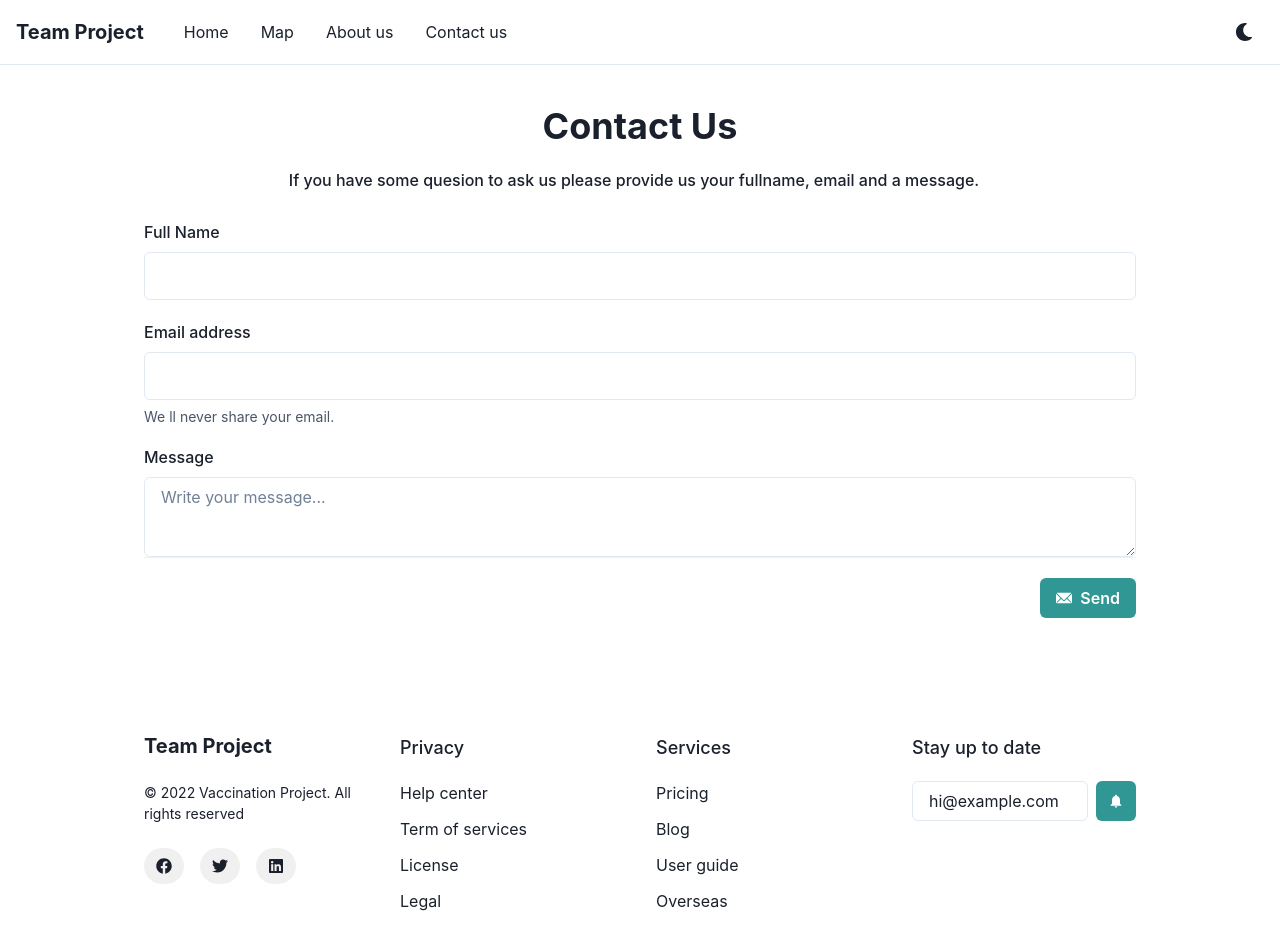
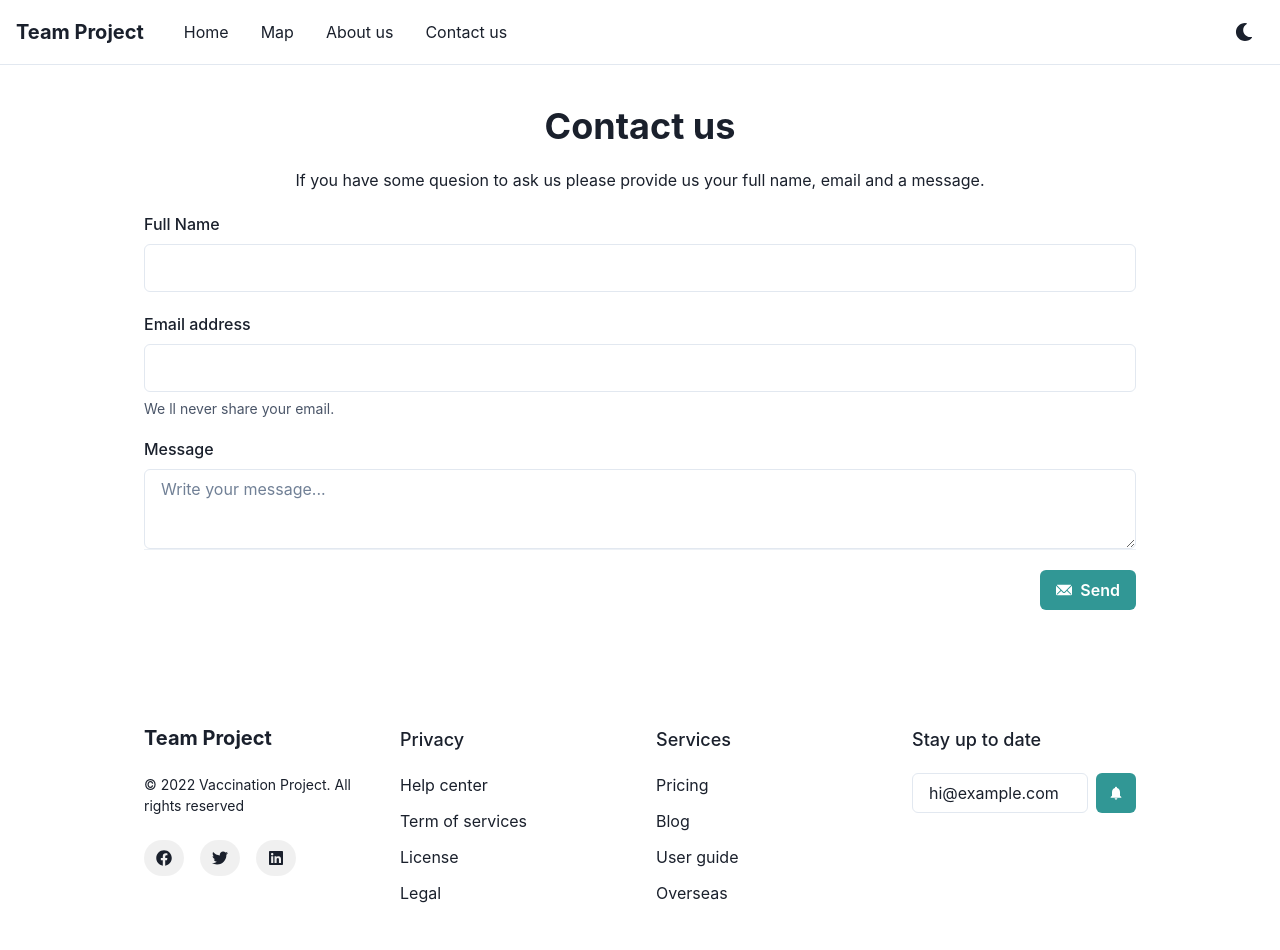
Before and after one commit to Dedox-tech/chakra-landing-page, a React (Create React App) app: page /contact-us in a window 1280 px wide. Shown: the top 950 px of the page. Built offline with nearby package versions, Linux system fonts and the light colour scheme.

Commit message:
Rewrite paragraph in lowercase

```diff
--- a/src/pages/ContactUs.js
+++ b/src/pages/ContactUs.js
@@ -12,6 +12,7 @@ import {
     Button,
     Textarea,
     Divider,
+    Text,
 } from "@chakra-ui/react";
 import { EmailIcon } from "@chakra-ui/icons";
 import NavBar from "../components/NavBar";
@@ -51,12 +52,12 @@ export default function ContactUs() {
             <NavBar />
             <Container maxWidth={customMaxWidth} centerContent mt={10}>
                 <Heading as="h1" align="center">
-                    Contact Us
+                    Contact us
                 </Heading>
-                <FormLabel mt={5}>
+                <Text mt={5}>
                     If you have some quesion to ask us please provide us your
-                    fullname, email and a message.
-                </FormLabel>
+                    full name, email and a message.
+                </Text>
                 <FormControl mt={5}>
                     <FormLabel>Full Name</FormLabel>
                     <Input
```
